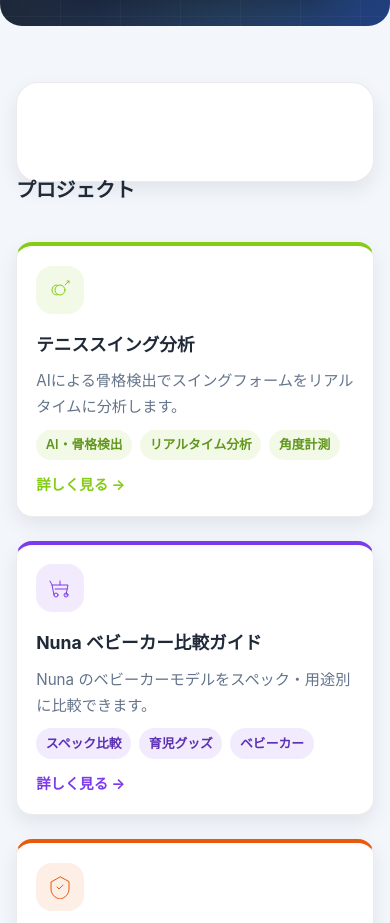
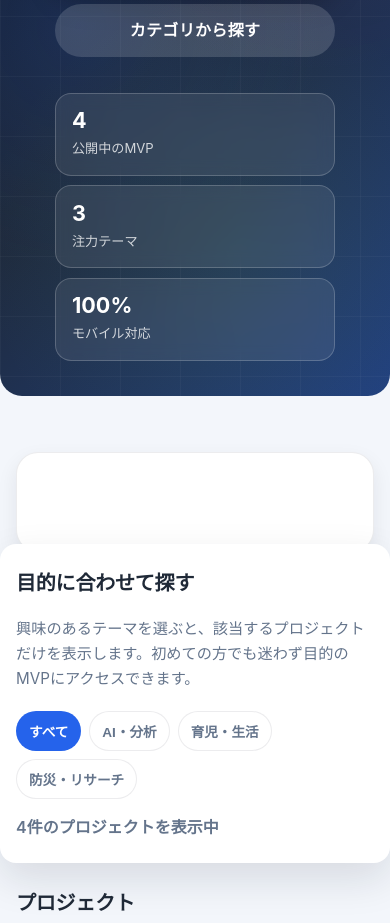
Before and after one commit to zukkiii324/sample_iphone_app, a plain HTML site: page index.html in a window 390 px wide. Shown: the part 450-1373 px from the top of the page. Drawn offline with Linux system fonts and the light colour scheme.

Commit message:
トップページの視認性と動的フィルターを改善

```diff
--- a/assets/css/base.css
+++ b/assets/css/base.css
@@ -195,6 +195,33 @@ ol {
   flex-wrap: wrap;
 }
 
+.hero-stats {
+  margin: 2.2rem auto 0;
+  display: grid;
+  gap: 0.8rem;
+  grid-template-columns: repeat(3, minmax(120px, 1fr));
+  max-width: 680px;
+}
+
+.hero-stat {
+  padding: 0.9rem 1rem;
+  border-radius: var(--radius-md);
+  border: 1px solid rgba(255, 255, 255, 0.2);
+  background: rgba(255, 255, 255, 0.08);
+  backdrop-filter: blur(8px);
+}
+
+.hero-stat strong {
+  display: block;
+  font-size: 1.35rem;
+  line-height: 1.2;
+}
+
+.hero-stat span {
+  font-size: 0.82rem;
+  color: rgba(255, 255, 255, 0.78);
+}
+
 .button {
   display: inline-flex;
   align-items: center;
@@ -250,6 +277,49 @@ main {
 }
 
 /* --- プロジェクトセクション（トップページ） --- */
+.section-intro {
+  margin-bottom: 1.5rem;
+}
+
+.filter-toolbar {
+  display: flex;
+  gap: 0.7rem;
+  flex-wrap: wrap;
+  margin-top: 1.2rem;
+}
+
+.filter-chip {
+  border: 1px solid var(--color-border);
+  background: var(--color-surface);
+  color: var(--color-muted);
+  border-radius: 999px;
+  padding: 0.5rem 0.95rem;
+  min-height: 40px;
+  font-weight: 700;
+  cursor: pointer;
+  transition: all 0.2s ease;
+}
+
+.filter-chip:hover,
+.filter-chip:focus-visible {
+  color: var(--color-accent);
+  border-color: color-mix(in srgb, var(--color-accent) 40%, #ffffff);
+  box-shadow: 0 8px 18px rgba(37, 99, 235, 0.14);
+}
+
+.filter-chip.is-active {
+  background: var(--color-accent);
+  color: var(--color-accent-contrast);
+  border-color: transparent;
+}
+
+.filter-status {
+  margin-top: 0.9rem;
+  margin-bottom: 0;
+  font-weight: 600;
+  color: var(--color-muted);
+}
+
 .projects-section {
   padding-bottom: 2rem;
 }
@@ -347,6 +417,10 @@ button.card-project:hover,
 button.card-project:focus-visible {
   box-shadow: 0 16px 48px color-mix(in srgb, var(--card-accent, var(--color-accent)) 20%, transparent);
   transform: translateY(-4px);
+}
+
+button.card-project[hidden] {
+  display: none;
 }
 
 button.card-project:hover .card-link {
@@ -765,6 +839,11 @@ pre {
     margin-bottom: 2rem;
   }
 
+  .hero-stats {
+    grid-template-columns: repeat(3, 1fr);
+    gap: 0.6rem;
+  }
+
   .section {
     width: min(100%, 96vw);
     padding: 1.8rem 1.4rem;
@@ -926,6 +1005,15 @@ pre {
     gap: 0.8rem;
   }
 
+  .hero-stats {
+    grid-template-columns: 1fr;
+    max-width: 280px;
+  }
+
+  .hero-stat {
+    text-align: left;
+  }
+
   .hero-actions .button {
     width: 100%;
     max-width: 280px;
@@ -936,6 +1024,15 @@ pre {
     padding: 1.4rem 1rem;
     border-radius: var(--radius-md);
     margin-bottom: 1.5rem;
+  }
+
+  .filter-toolbar {
+    gap: 0.5rem;
+  }
+
+  .filter-chip {
+    font-size: 0.85rem;
+    padding: 0.45rem 0.75rem;
   }
 
   .section-title {
--- a/index.html
+++ b/index.html
@@ -36,6 +36,21 @@
         </p>
         <div class="hero-actions">
           <a class="button hero-button" href="#projects">プロジェクトを見る</a>
+          <a class="button secondary" href="#quick-filters">カテゴリから探す</a>
+        </div>
+        <div class="hero-stats" aria-label="プロジェクト概要">
+          <article class="hero-stat">
+            <strong>4</strong>
+            <span>公開中のMVP</span>
+          </article>
+          <article class="hero-stat">
+            <strong>3</strong>
+            <span>注力テーマ</span>
+          </article>
+          <article class="hero-stat">
+            <strong>100%</strong>
+            <span>モバイル対応</span>
+          </article>
         </div>
       </div>
     </section>
@@ -56,13 +71,24 @@
     </aside>
 
     <main>
+      <section class="section section-intro" id="quick-filters">
+        <h2 class="section-title">目的に合わせて探す</h2>
+        <p class="lead">興味のあるテーマを選ぶと、該当するプロジェクトだけを表示します。初めての方でも迷わず目的のMVPにアクセスできます。</p>
+        <div class="filter-toolbar" role="toolbar" aria-label="プロジェクトフィルター">
+          <button class="filter-chip is-active" type="button" data-filter="all">すべて</button>
+          <button class="filter-chip" type="button" data-filter="ai">AI・分析</button>
+          <button class="filter-chip" type="button" data-filter="family">育児・生活</button>
+          <button class="filter-chip" type="button" data-filter="safety">防災・リサーチ</button>
+        </div>
+        <p class="filter-status" aria-live="polite">4件のプロジェクトを表示中</p>
+      </section>
       <section id="projects" class="projects-section">
         <div class="container">
           <h2 class="section-title">プロジェクト</h2>
           <div class="project-grid">
 
             <!-- テニススイング分析 -->
-            <button class="card card-project" style="--card-accent: #84cc16"
+            <button class="card card-project" data-tags="ai" style="--card-accent: #84cc16"
                     onclick="document.getElementById('modal-tennis').showModal()">
               <div class="card-icon" aria-hidden="true">
                 <svg viewBox="0 0 48 48" width="48" height="48" fill="none" stroke="currentColor" stroke-width="2" stroke-linecap="round" stroke-linejoin="round">
@@ -85,7 +111,7 @@
             </button>
 
             <!-- Nuna ベビーカー比較ガイド -->
-            <button class="card card-project" style="--card-accent: #7c3aed"
+            <button class="card card-project" data-tags="family" style="--card-accent: #7c3aed"
                     onclick="document.getElementById('modal-lifestyle').showModal()">
               <div class="card-icon" aria-hidden="true">
                 <svg viewBox="0 0 48 48" width="48" height="48" fill="none" stroke="currentColor" stroke-width="2" stroke-linecap="round" stroke-linejoin="round">
@@ -110,7 +136,7 @@
             </button>
 
             <!-- 防災DXリサーチ -->
-            <button class="card card-project" style="--card-accent: #ea580c"
+            <button class="card card-project" data-tags="safety" style="--card-accent: #ea580c"
                     onclick="document.getElementById('modal-disaster').showModal()">
               <div class="card-icon" aria-hidden="true">
                 <svg viewBox="0 0 48 48" width="48" height="48" fill="none" stroke="currentColor" stroke-width="2" stroke-linecap="round" stroke-linejoin="round">
@@ -131,7 +157,7 @@
             </button>
 
             <!-- 育児防災チェックリスト -->
-            <button class="card card-project" style="--card-accent: #e11d48"
+            <button class="card card-project" data-tags="family safety" style="--card-accent: #e11d48"
                     onclick="document.getElementById('modal-parenting').showModal()">
               <div class="card-icon" aria-hidden="true">
                 <svg viewBox="0 0 48 48" width="48" height="48" fill="none" stroke="currentColor" stroke-width="2" stroke-linecap="round" stroke-linejoin="round">
@@ -348,6 +374,39 @@
           if (e.target === dialog) dialog.close();
         });
       });
+
+      /* フィルターチップでプロジェクト表示を切り替え */
+      const filterChips = document.querySelectorAll('.filter-chip');
+      const projectCards = document.querySelectorAll('.card-project');
+      const filterStatus = document.querySelector('.filter-status');
+
+      function updateProjectVisibility(tag) {
+        let visibleCount = 0;
+
+        projectCards.forEach(function(card) {
+          const tags = (card.dataset.tags || '').split(' ');
+          const showCard = tag === 'all' || tags.includes(tag);
+          card.hidden = !showCard;
+
+          if (showCard) {
+            visibleCount += 1;
+          }
+        });
+
+        if (filterStatus) {
+          filterStatus.textContent = visibleCount + '件のプロジェクトを表示中';
+        }
+      }
+
+      filterChips.forEach(function(chip) {
+        chip.addEventListener('click', function() {
+          filterChips.forEach(function(button) {
+            button.classList.remove('is-active');
+          });
+          chip.classList.add('is-active');
+          updateProjectVisibility(chip.dataset.filter);
+        });
+      });
     </script>
   </body>
 </html>
```
